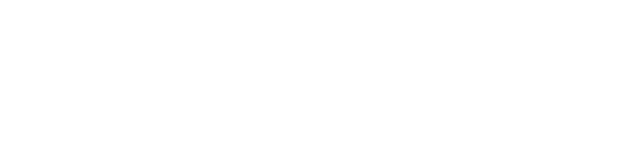
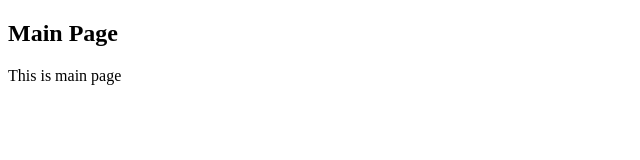
Before and after one commit to gygy7151/branch-practice, a plain HTML site: page index.html in a window 1280 px wide. Shown: the whole page, without its empty margins (0-640 px from the left). Drawn offline with Linux system fonts and the light colour scheme.

Commit message:
feat: Add Symantic  Tags(main, article) , Set lang on index.html
- lang="en-US"
- title

```diff
--- a/index.html
+++ b/index.html
@@ -1,8 +1,15 @@
 <!DOCTYPE html>
-<html>
+<html lang="en-US>
  <head>
   <meta charset="utf-8">
-  <title>Main page on branch html-init</title>
+  <title>Main page on branch body-init</title>
  </head>
- <body></body>
+ <body>
+  <main>
+   <article>
+    <h1>Main Page</h1>
+    <p>This is main page</p>
+   </articl>
+  </main>
+</body>
 </html>
```
